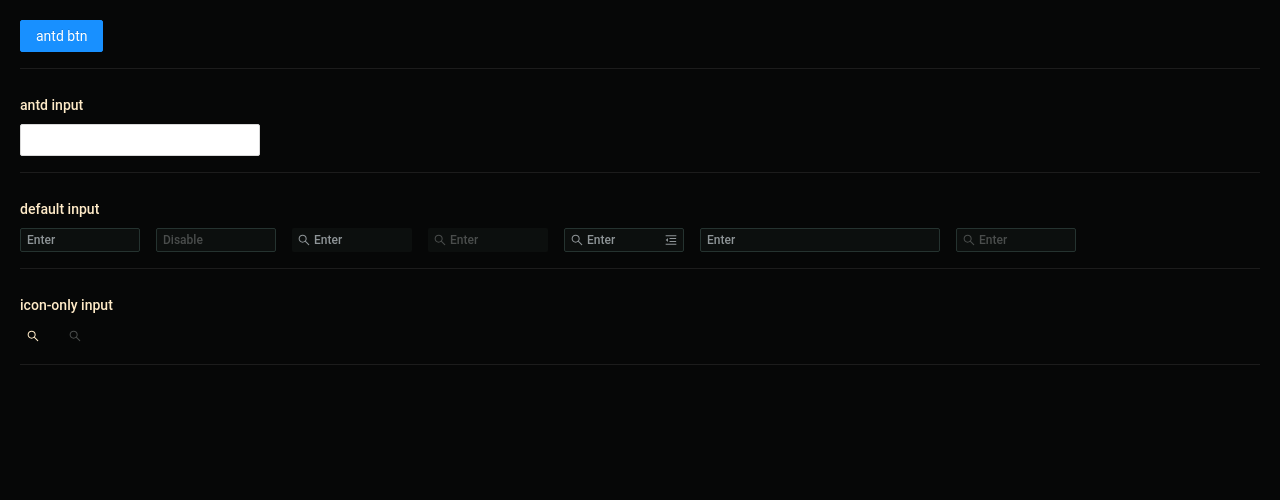
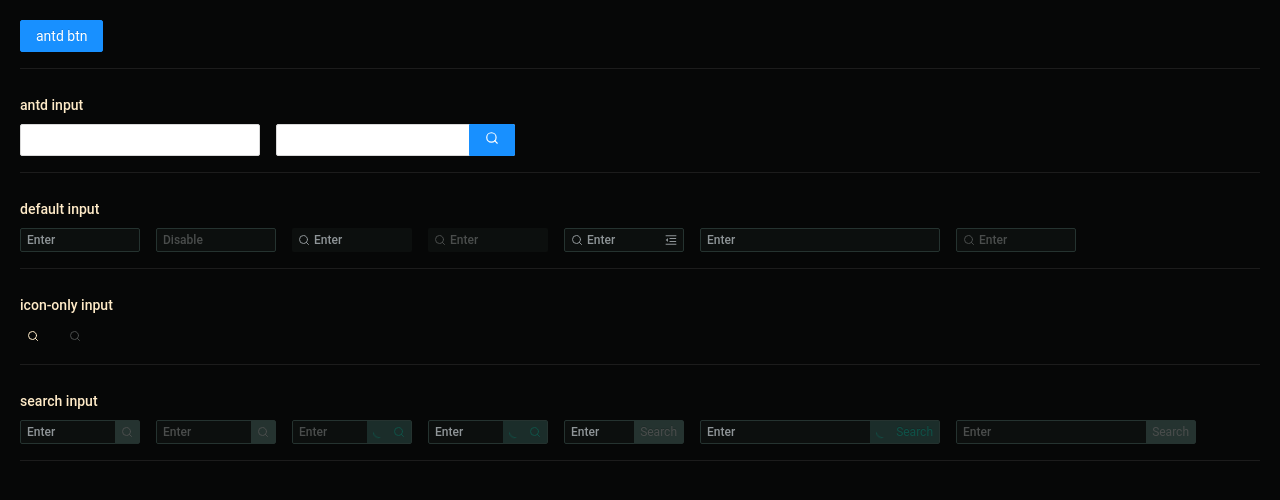
Before and after one commit to chenhui996/frc-ui-pro, a React (Create React App) app: page / in a window 1280 px wide. Shown: the top 500 px of the page. Built offline with nearby package versions, Linux system fonts and the light colour scheme.

Commit message:
feat: search input

```diff
--- a/package.json
+++ b/package.json
@@ -15,6 +15,7 @@
     "node-sass": "^7.0.1",
     "react": "^17.0.2",
     "react-dom": "^17.0.2",
+    "react-icons": "^4.3.1",
     "react-scripts": "5.0.0",
     "typescript": "^4.5.4",
     "web-vitals": "^2.1.2"
--- a/src/components/input/Search.tsx
+++ b/src/components/input/Search.tsx
@@ -1,55 +1,73 @@
 import React, {FC, useState} from 'react'
 import classNames from 'classnames'
 import Input, {SearchProps} from 'antd/es/input'
-import {SearchOutlined} from '@ant-design/icons'
+import {FiSearch} from 'react-icons/fi'
 
 const {Search} = Input
 
-// interface BaseInputProps {
-//   loading?: boolean
-// }
+type InputType = 'default' | 'icon-only'
+interface BaseInputProps {
+  type?: InputType
+}
 
-// export type FRCInputProps = InputProps & BaseInputProps
+export type FRCSearchProps = SearchProps & BaseInputProps
 
-export const FRCSearch: FC<SearchProps> = (props) => {
+export const FRCSearch: FC<FRCSearchProps> = (props) => {
   const [keyDownEnter, setKeyDownEnter] = useState(false)
-  const [searchFocus, setSearchFocus] = useState(false)
+  const [inputValue, setInputValue] = useState(null)
+  // const [inputIsBlur, setInputIsBlur] = useState(false)
+  const [inputIsFocus, setInputIsFocus] = useState(false)
 
   const {
     className,
-    bordered = true,
-    allowClear,
+    bordered,
+    prefix,
+    loading,
+    type,
+    value,
+    onFocus,
+    onChange,
+    onBlur,
     onKeyDown,
-    onFocus,
-    onBlur,
     ...restProps
   } = props
-  // // btn, btn-lg, btn-primary
+
   const classes = classNames('frc-input', className, {
-    [`input-no-border`]: !bordered,
-    [`input-enter`]: keyDownEnter,
-    [`input-allowClear`]: allowClear,
-    [`input-search-focus`]: searchFocus,
+    [`frc-input-no-border`]: !bordered,
+    [`frc-input-enter`]: keyDownEnter,
+    [`frc-input-prefix`]: prefix,
+    [`frc-input-${type}`]: type,
+    [`frc-input-active-stop`]: !inputValue && !inputIsFocus,
+    [`frc-input-active-start`]: inputIsFocus,
+    [`frc-input-search-loading`]: loading,
   })
 
   let options = {
     className: classes,
     ...restProps,
     bordered,
-    allowClear,
+    prefix: !prefix && type === 'icon-only' ? <FiSearch /> : prefix,
+    loading,
+    type,
+    value,
     onKeyDown: (e: any) => {
       onKeyDown && onKeyDown(e)
       if (e.code === 'Enter') {
         setKeyDownEnter(true)
       }
     },
+    onChange: (e: any) => {
+      onChange && onChange(e)
+      setInputValue(e.target.value)
+    },
     onFocus: (e: any) => {
       onFocus && onFocus(e)
-      setSearchFocus(true)
+      console.log('onFocus')
+      setInputIsFocus(true)
     },
     onBlur: (e: any) => {
       onBlur && onBlur(e)
-      setSearchFocus(false)
+      setInputIsFocus(false)
     },
   }
 
@@ -57,4 +75,10 @@ export const FRCSearch: FC<SearchProps> = (props) => {
   return <Search {...options} />
 }
 
+// normal
+FRCSearch.defaultProps = {
+  bordered: true,
+  enterButton: <FiSearch />,
+}
+
 export default FRCSearch
--- a/src/components/input/_style.scss
+++ b/src/components/input/_style.scss
@@ -1,5 +1,6 @@
 .frc-input.ant-input,
-.frc-input.ant-input-affix-wrapper {
+.frc-input.ant-input-affix-wrapper,
+.frc-input.ant-input-search {
   width: 120px;
   box-sizing: border-box;
   position: relative;
@@ -75,6 +76,7 @@
 
 // 后 icon
 .ant-input-suffix {
+  z-index: 10000;
   position: absolute;
   top: 50%;
   display: flex;
@@ -95,9 +97,13 @@
 }
 
 // search working
-.frc-input-prefix.frc-input-enter {
+.frc-input-prefix.frc-input-enter,
+.ant-input-search.frc-input-enter {
   .ant-input {
     color: $input-color-focus !important;
+  }
+  .ant-input-search-button {
+    color: #ffebc8 !important;
   }
 }
 
@@ -142,9 +148,108 @@
 }
 
 // clear-icon-active
-.frc-input-active-clear.frc-input-enter {
+.frc-input-active-stop.frc-input-enter {
   color: $input-color !important;
   &.frc-input-icon-only {
     color: $input-color-icon-only !important;
   }
+  .ant-input-search-button {
+    color: $words-disable !important;
+  }
 }
+
+// search input
+.frc-input.ant-input-search {
+  padding-left: 0;
+  padding-right: 0;
+  @include input-style(
+    // normal
+    $input-search-background,
+    $input-search-color,
+    $input-search-border,
+    // hover
+    $input-search-background-hover,
+    $input-search-color-hover,
+    $input-search-border-hover,
+    // focus
+    $input-search-background-focus,
+    $input-search-color-focus,
+    $input-search-border-focus,
+    // disabled
+    $input-search-background-disabled,
+    $input-search-color-disabled,
+    $input-search-border-disabled
+  );
+
+  // inner input -> style clear
+  .ant-input-affix-wrapper {
+    padding: 0 6px;
+    line-height: $input-line-height;
+    font-weight: $input-font-weight;
+    font-family: $input-font-family;
+    @include input-style(
+      // normal
+      transparent,
+      $input-color,
+      none,
+      // hover
+      transparent,
+      $input-color,
+      none,
+      // focus
+      transparent,
+      $input-color-focus,
+      none,
+      // disabled
+      $input-background-disabled,
+      $input-color-disabled,
+      none
+    );
+  }
+  .ant-input-affix-wrapper-focused {
+    box-shadow: none;
+  }
+  // search btn box
+  .ant-input-group-addon {
+    background-color: transparent;
+    left: 0 !important;
+    // search btn
+    .ant-input-search-button {
+      border-radius: 0 !important;
+      height: 22px;
+      // width: 24px;
+      background: $basic-btn;
+      border: 1px solid transparent !important;
+      display: flex;
+      justify-content: center;
+      align-items: center;
+      padding: 0 5px;
+      font-size: 12px;
+      line-height: 0;
+      color: $words-disable;
+    }
+  }
+
+  .ant-input-affix-wrapper-disabled + .ant-input-group-addon{
+    .ant-input-search-button{
+      color: $input-search-color-disabled;
+      background: $input-search-background-disabled;
+    }
+  }
+}
+
+// loading
+.frc-input-search-loading {
+  .ant-btn-loading.ant-input-search-button::before,
+  .ant-btn-loading.ant-input-search-button {
+    background: $input-search-background-hover;
+    color: $tittle-word !important;
+    cursor: pointer;
+  }
+  .ant-input-affix-wrapper-disabled + .ant-input-group-addon {
+    .ant-input-search-button {
+      cursor: not-allowed !important;
+      background: $input-search-background-disabled !important;
+    }
+  }
+}
--- a/src/components/input/input.tsx
+++ b/src/components/input/input.tsx
@@ -1,7 +1,7 @@
 import React, {FC, useState} from 'react'
 import classNames from 'classnames'
 import Input, {InputProps} from 'antd/es/input'
-import {SearchOutlined} from '@ant-design/icons'
+import { FiSearch } from "react-icons/fi";
 
 type InputType = 'default' | 'icon-only'
 interface BaseInputProps {
@@ -14,7 +14,8 @@ export type FRCInputProps = InputProps & BaseInputProps
 export const FRCInput: FC<FRCInputProps> = (props) => {
   const [keyDownEnter, setKeyDownEnter] = useState(false)
   const [inputValue, setInputValue] = useState(null)
-  const [inputIsBlur, setInputIsBlur] = useState(false)
+  // const [inputIsBlur, setInputIsBlur] = useState(false)
+  const [inputIsFocus, setInputIsFocus] = useState(false)
 
   const {
     className,
@@ -34,14 +35,14 @@ export const FRCInput: FC<FRCInputProps> = (props) => {
     [`frc-input-enter`]: keyDownEnter,
     [`frc-input-prefix`]: prefix,
     [`frc-input-${type}`]: type,
-    [`frc-input-active-clear`]: !inputValue && inputIsBlur,
+    [`frc-input-active-stop`]: !inputValue && !inputIsFocus,
   })
 
   let options = {
     className: classes,
     ...restProps,
     bordered,
-    prefix: !prefix && type === 'icon-only' ? <SearchOutlined /> : prefix,
+    prefix: !prefix && type === 'icon-only' ? <FiSearch /> : prefix,
     loading,
     type,
     value,
@@ -57,7 +58,7 @@ export const FRCInput: FC<FRCInputProps> = (props) => {
     },
     onBlur: (e: any) => {
       onBlur && onBlur(e)
-      setInputIsBlur(true)
+      setInputIsFocus(false)
     },
   }
 
--- a/src/pages/InputPage.tsx
+++ b/src/pages/InputPage.tsx
@@ -2,7 +2,8 @@ import React from 'react'
 import {Input, Divider} from 'antd'
 import FRCInput from '../components/input/index'
 // import {QuestionCircleOutlined, ProfileOutlined} from '@ant-design/icons'
-import {SearchOutlined, MenuFoldOutlined} from '@ant-design/icons'
+import {MenuFoldOutlined} from '@ant-design/icons'
+import {FiSearch} from 'react-icons/fi'
 
 const ButtonPage = () => {
   return (
@@ -11,6 +12,11 @@ const ButtonPage = () => {
 
       <h3>antd input</h3>
       <Input allowClear style={{marginRight: 16, width: 240}} />
+      <Input.Search
+        allowClear
+        style={{marginRight: 16, width: 240}}
+        enterButton={<FiSearch />}
+      />
 
       <Divider style={{backgroundColor: '#1e1e1e', height: 1, marginTop: 16}} />
 
@@ -20,7 +26,7 @@ const ButtonPage = () => {
       <FRCInput placeholder="Disable" disabled style={{marginRight: 16}} />
 
       <FRCInput
-        prefix={<SearchOutlined />}
+        prefix={<FiSearch />}
         placeholder="Enter"
         style={{marginRight: 16}}
         allowClear
@@ -28,7 +34,7 @@ const ButtonPage = () => {
       />
 
       <FRCInput
-        prefix={<SearchOutlined />}
+        prefix={<FiSearch />}
         placeholder="Enter"
         style={{marginRight: 16}}
         allowClear
@@ -37,7 +43,7 @@ const ButtonPage = () => {
       />
 
       <FRCInput
-        prefix={<SearchOutlined />}
+        prefix={<FiSearch />}
         suffix={<MenuFoldOutlined />}
         placeholder="Enter"
         style={{marginRight: 16}}
@@ -51,7 +57,7 @@ const ButtonPage = () => {
       />
 
       <FRCInput
-        prefix={<SearchOutlined />}
+        prefix={<FiSearch />}
         placeholder="Enter"
         style={{marginRight: 16}}
         allowClear
@@ -81,16 +87,84 @@ const ButtonPage = () => {
 
       <Divider style={{backgroundColor: '#1e1e1e', height: 1, marginTop: 16}} />
 
-      {/* <h3>search input</h3>
+      <h3>search input</h3>
 
       <FRCInput.Search
         placeholder="Enter"
         style={{marginRight: 16}}
         allowClear
         // loading
+        onSearch={() => {
+          console.log('search')
+        }}
       />
 
-      <Divider style={{backgroundColor: '#1e1e1e', height: 1, marginTop: 16}} /> */}
+      <FRCInput.Search
+        placeholder="Enter"
+        style={{marginRight: 16}}
+        allowClear
+        onSearch={() => {
+          console.log('search')
+        }}
+        disabled
+      />
+
+      <FRCInput.Search
+        placeholder="Enter"
+        style={{marginRight: 16}}
+        allowClear
+        loading
+        onSearch={() => {
+          console.log('search')
+        }}
+        disabled
+      />
+
+      <FRCInput.Search
+        placeholder="Enter"
+        style={{marginRight: 16}}
+        allowClear
+        loading
+        onSearch={() => {
+          console.log('search')
+        }}
+      />
+
+      <FRCInput.Search
+        placeholder="Enter"
+        style={{marginRight: 16}}
+        allowClear
+        // loading
+        onSearch={() => {
+          console.log('search')
+        }}
+        enterButton="Search"
+      />
+
+      <FRCInput.Search
+        placeholder="Enter"
+        style={{marginRight: 16, width: 240}}
+        allowClear
+        loading
+        onSearch={() => {
+          console.log('search')
+        }}
+        enterButton="Search"
+      />
+
+      <FRCInput.Search
+        placeholder="Enter"
+        style={{marginRight: 16, width: 240}}
+        allowClear
+        // loading
+        onSearch={() => {
+          console.log('search')
+        }}
+        enterButton="Search"
+        disabled
+      />
+
+      <Divider style={{backgroundColor: '#1e1e1e', height: 1, marginTop: 16}} />
     </>
   )
 }
--- a/src/styles/_mixin.scss
+++ b/src/styles/_mixin.scss
@@ -1,3 +1,4 @@
+// button
 @mixin button-size($padding-y, $padding-x, $font-size, $border-raduis) {
   padding: $padding-y $padding-x;
   font-size: $font-size;
@@ -36,56 +37,6 @@
   }
 }
 
-// @mixin alert-style($background, $border, $color) {
-//   color: $color;
-//   background: $background;
-//   border-color: $border;
-// }
-
-// @mixin zoom-animation(
-//   $direction: 'top',
-//   $scaleStart: scaleY(0),
-//   $scaleEnd: scaleY(1),
-//   $origin: center top
-// ) {
-//   .zoom-in-#{$direction}-enter {
-//     opacity: 0;
-//     transform: $scaleStart;
-//   }
-//   .zoom-in-#{$direction}-enter-active {
-//     opacity: 1;
-//     transform: $scaleEnd;
-//     transition: transform 300ms cubic-bezier(0.23, 1, 0.32, 1) 100ms,
-//       opacity 300ms cubic-bezier(0.23, 1, 0.32, 1) 100ms;
-//     transform-origin: $origin;
-//   }
-//   .zoom-in-#{$direction}-exit {
-//     opacity: 1;
-//   }
-//   .zoom-in-#{$direction}-exit-active {
-//     opacity: 0;
-//     transform: $scaleStart;
-//     transition: transform 300ms cubic-bezier(0.23, 1, 0.32, 1) 100ms,
-//       opacity 300ms cubic-bezier(0.23, 1, 0.32, 1) 100ms;
-//     transform-origin: $origin;
-//   }
-// }
-
-// @mixin border-right-radius($raduis) {
-//   border-top-right-radius: $raduis;
-//   border-bottom-right-radius: $raduis;
-// }
-
-// @mixin border-left-radius($raduis) {
-//   border-top-left-radius: $raduis;
-//   border-bottom-left-radius: $raduis;
-// }
-
-// @mixin border-top-radius($raduis) {
-//   border-top-left-radius: $raduis;
-//   border-top-right-radius: $raduis;
-// }
-
 // ----------------------------------------------------------------
 
 // input
@@ -113,54 +64,76 @@
   $disabled-color,
   $disabled-border
 ) {
+  // input-style - normal ---------------------------------------------------------
+
   background: $background;
   color: $color;
   border: $border;
-
+  // normal style -> link clear icon style
   .anticon.ant-input-clear-icon-has-suffix,
   &.anticon.ant-input-clear-icon-has-suffix,
   .anticon.ant-input-clear-icon {
     color: $color;
     font-size: 10px;
   }
+
+  // placeholder style
   &::-webkit-input-placeholder {
     color: $color;
   }
   ::-webkit-input-placeholder {
     color: $color;
   }
+
+  // input-style - hover ---------------------------------------------------------
+
   &:hover {
-    .anticon.ant-input-clear-icon-has-suffix,
-    &.anticon.ant-input-clear-icon-has-suffix,
-    .anticon.ant-input-clear-icon {
-      color: $hover-color;
-    }
     color: $hover-color;
     background: $hover-background;
     border: $hover-border !important;
+
+    // hover input -> link icon hover
+    .anticon.ant-input-clear-icon-has-suffix,
+    &.anticon.ant-input-clear-icon-has-suffix,
+    .anticon.ant-input-clear-icon,
+    .ant-input-group-addon .ant-input-search-button {
+      color: $hover-color;
+    }
   }
+
+  // input-style - focus ---------------------------------------------------------
+
   &.ant-input-affix-wrapper-focused,
+  &.frc-input-active-start,
   &:focus {
+    // focus input -> link icon active
     .anticon.ant-input-clear-icon-has-suffix,
     &.anticon.ant-input-clear-icon-has-suffix,
     .anticon.ant-input-clear-icon,
     .ant-input-prefix,
-    .ant-input-suffix {
+    .ant-input-suffix,
+    .ant-input-affix-wrapper-focused
+      + .ant-input-group-addon
+      .ant-input-search-button {
       color: $words-normal !important;
     }
     border: $focus-border !important;
     color: $focus-color;
     outline: 0;
   }
+
+  // input-style - disabled ---------------------------------------------------------
+
   &.ant-input-affix-wrapper-disabled,
+  .ant-input-search .ant-input-affix-wrapper-disabled,
   &.disabled,
   &[disabled] {
     .ant-input {
-      cursor: not-allowed;
+      cursor: not-allowed !important;
     }
-    cursor: not-allowed;
-    color: $disabled-color;
-    background: $disabled-background;
+    cursor: not-allowed !important;
+    color: $disabled-color !important;
+    background: $disabled-background !important;
     border: $disabled-border !important;
     // follow
     &::-webkit-input-placeholder {
```
Also changed, not shown: src/components/input/index.ts (+2 -5 lines), src/styles/_variables.scss (+20 -0 lines), 1 other file (tests, documents, lock files or other folders).
